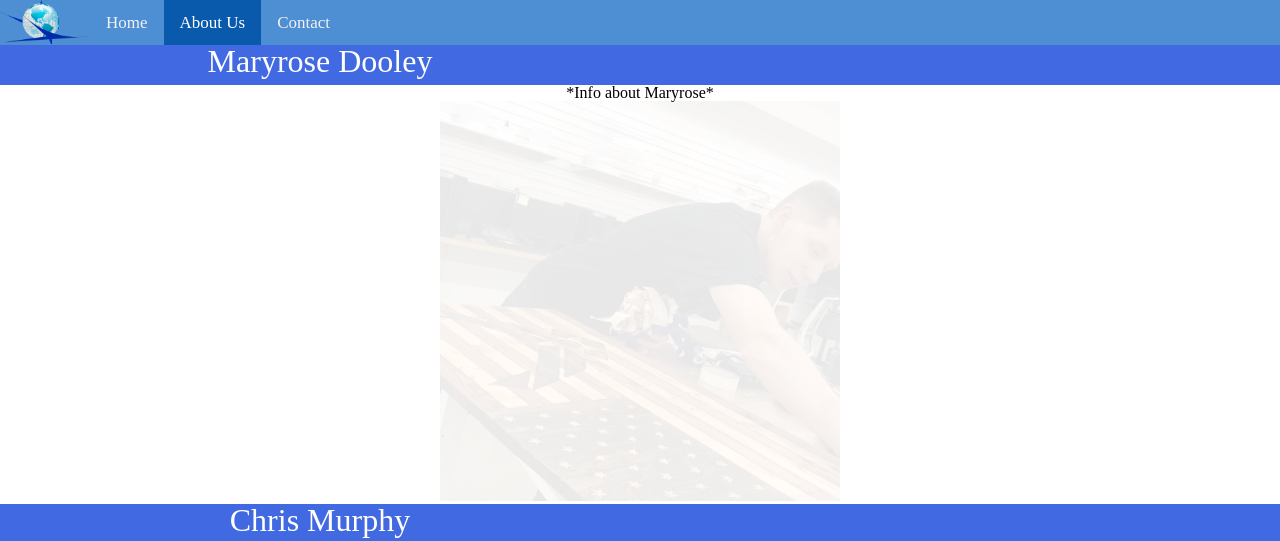
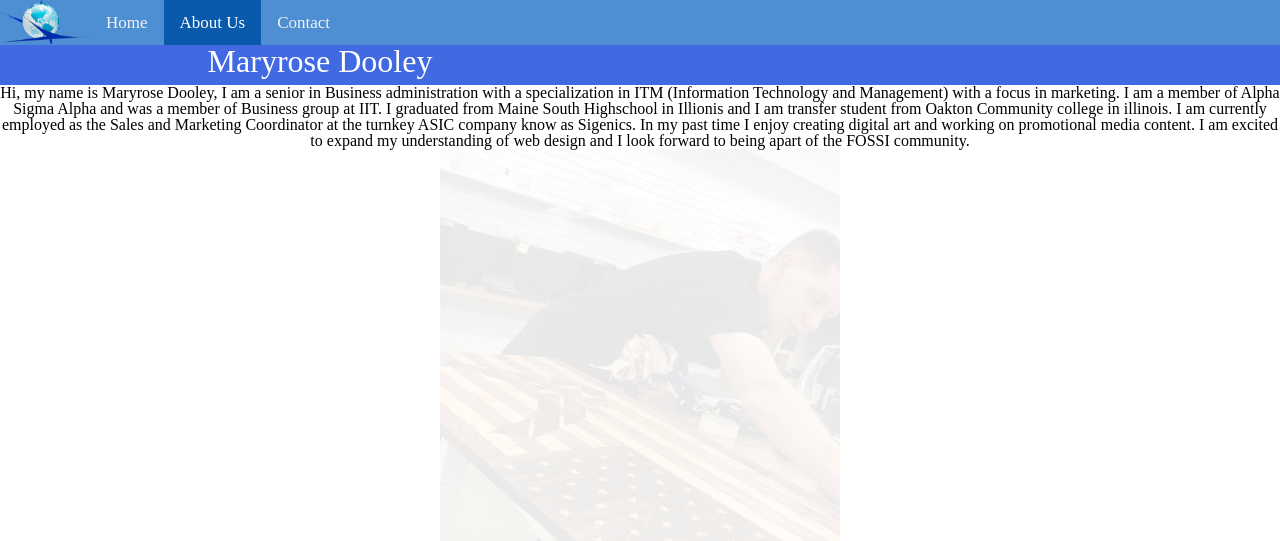
Before and after one commit to mdooley23/ITMD362-Project2, a plain HTML site: page aboutus.html in a window 1280 px wide. Shown: the top 541 px of the page. Drawn offline with Linux system fonts and the light colour scheme.

Commit message:
added about me info

```diff
--- a/aboutus.html
+++ b/aboutus.html
@@ -36,7 +36,7 @@
       <div id="names">
         <h1>Maryrose Dooley</h1>
       </div>
-      <p>*Info about Maryrose*</p>
+      <p> Hi, my name is Maryrose Dooley, I am a senior in Business administration with a specialization in ITM (Information Technology and Management) with a focus in marketing. I am a member of Alpha Sigma Alpha and was a member of Business group at IIT. I graduated from Maine South Highschool in Illionis and I am transfer student from Oakton Community college in illinois. I am currently employed as the Sales and Marketing Coordinator at the turnkey ASIC company know as Sigenics. In my past time I enjoy creating digital art and working on promotional media content. I am excited to expand my understanding of web design and I look forward to being apart of the FOSSI community.</p>
       <div class="picture">
           <img id="slider" width="400" height="400" alt="slideshow" />
       </div>
```
